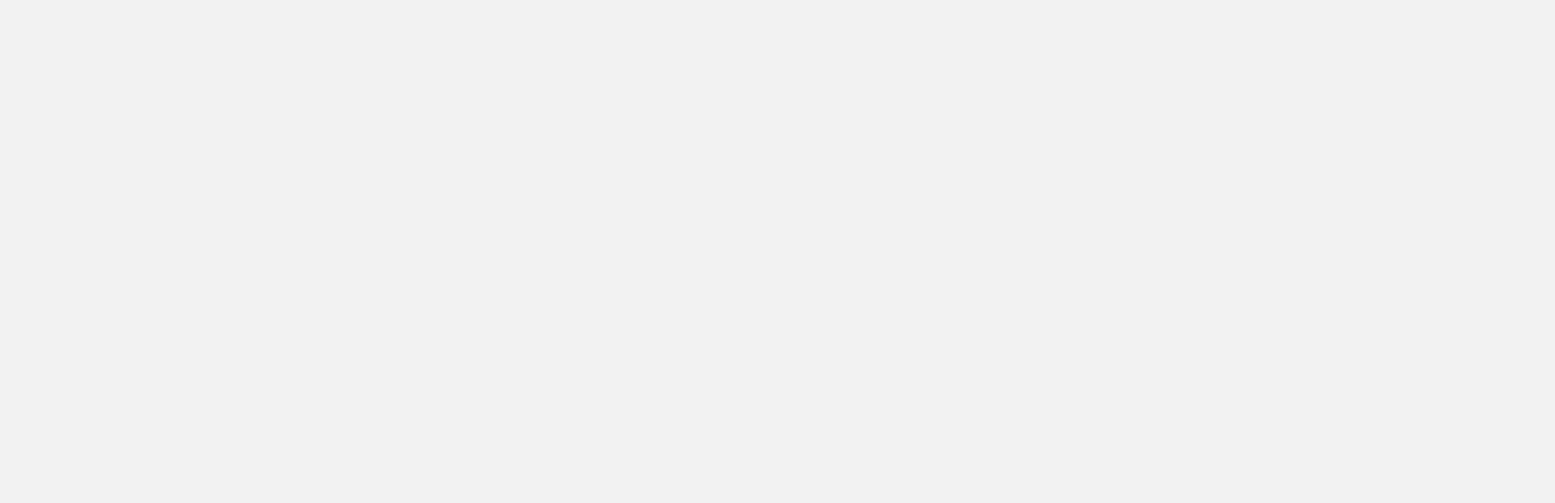
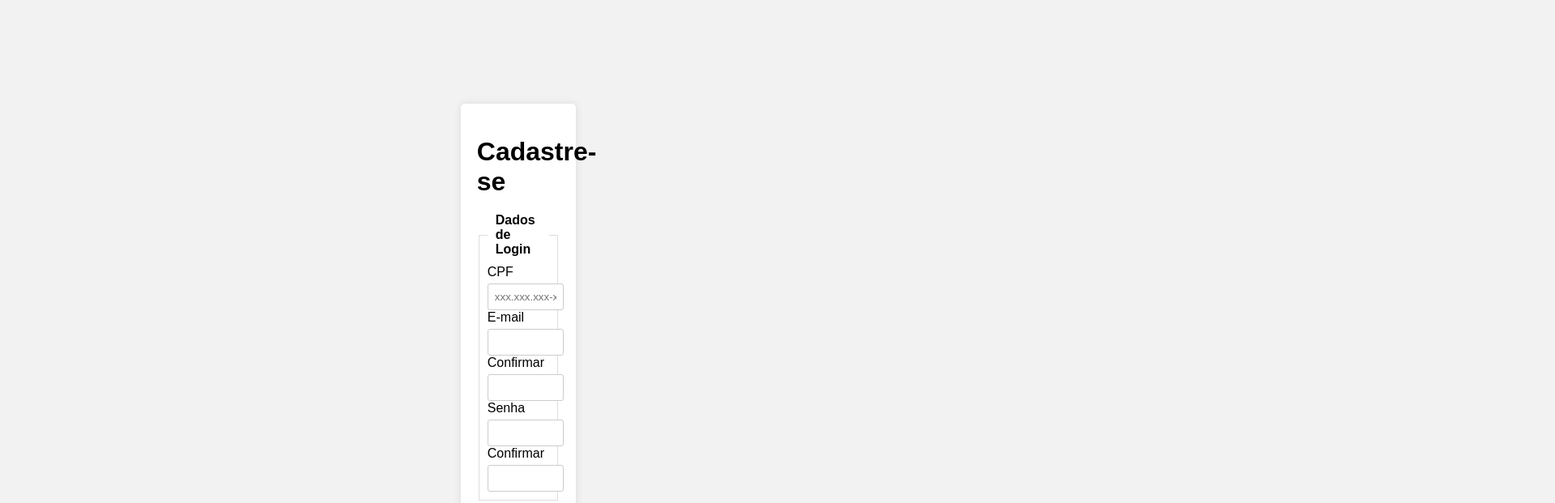
Before and after one commit to anamartoso/forms, a plain HTML site: page index.html in a window 1280 px wide. Shown: the top 621 px of the page at 81% size, 1920 px wide, since content can reach past the window. Drawn offline with Linux system fonts and the light colour scheme.

Commit message:
Update style.css

```diff
--- a/style.css
+++ b/style.css
@@ -2,11 +2,11 @@ body {
     font-family: Arial, sans-serif;
     background-color: #f2f2f2;
     margin: 0;
-    padding: 100%;
+    padding: 10%;
     display: flex;
     justify-content: center;
     align-items: center;
-    height: 100%;
+    height: 10%;
 }
 
 .container {
@@ -15,7 +15,7 @@ body {
     border-radius: 5px;
     box-shadow: 0 0 10px rgba(0, 0, 0, 0.1);
     max-width: 500px;
-    width: 100%;
+    width: 10%;
 }
 
 h1 {
```
